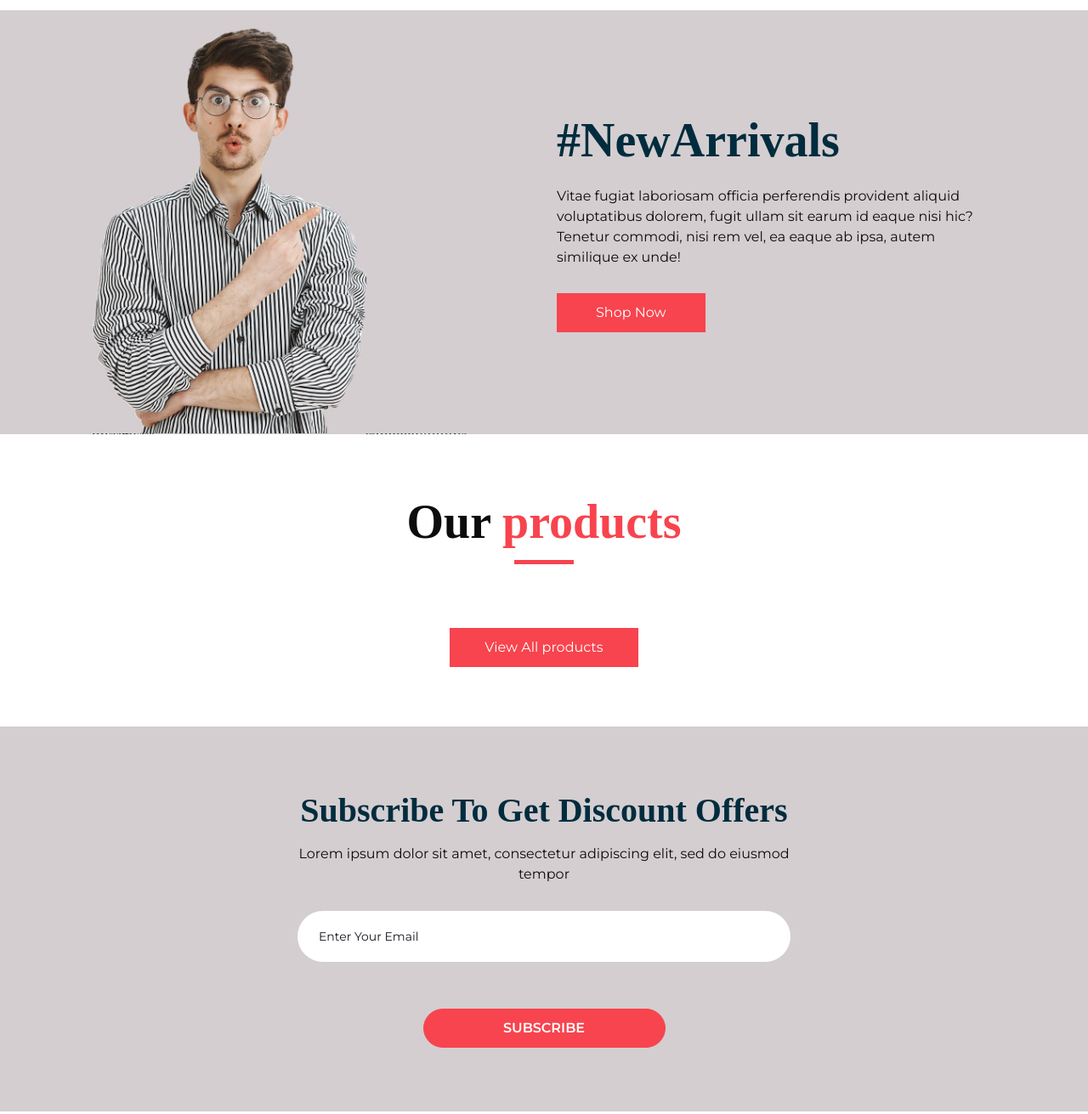
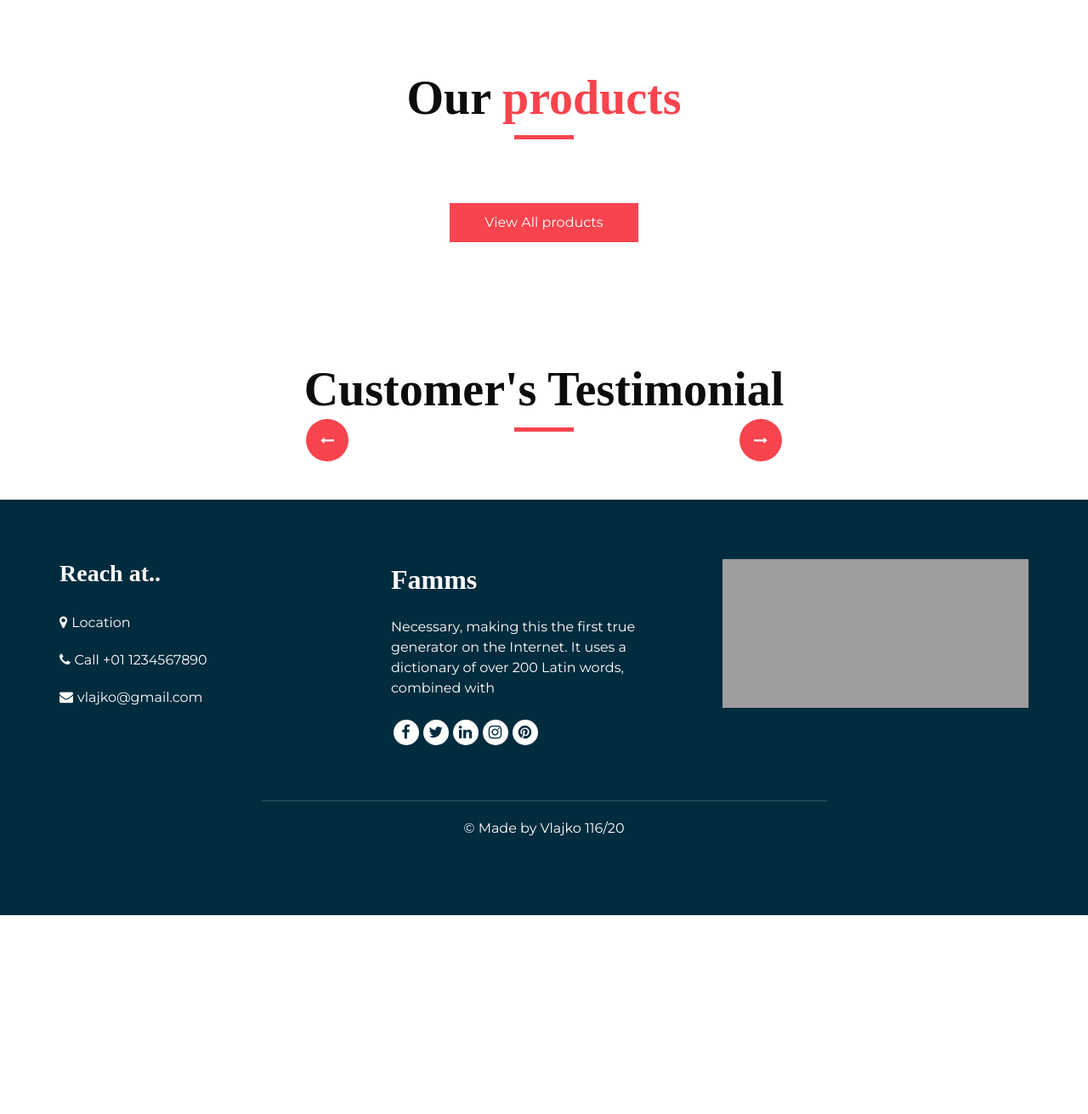
Before and after one commit to Vlajko001/WebProgramiranje1, a plain HTML site: page index.html in a window 1280 px wide. Shown: the part 1020-2331 px from the top of the page at 85% size. After the commit the page ends 2097 px from the top, so only its background shows below. Drawn offline with nearby package versions, Linux system fonts and the light colour scheme; some packages are replaced by stand-ins of ours; grey boxes are pictures that could not be loaded.

Commit message:
Add files via upload

```diff
--- a/index.html
+++ b/index.html
@@ -7,11 +7,11 @@
       <!-- Mobile Metas -->
       <meta name="viewport" content="width=device-width, initial-scale=1, shrink-to-fit=no" />
       <!-- Site Metas -->
-      <meta name="keywords" content="" />
-      <meta name="description" content="" />
-      <meta name="author" content="" />
-      <link rel="shortcut icon" href="images/favicon.png" type="">
-      <title>Famms - Fashion HTML Template</title>
+      <meta name="keywords" content="Famms, dress, shirt, buy clothes, fancy" />
+      <meta name="description" content="Welcome to Famms, your #1 choice for shopping fancy clothes for whatever oportunity shows up. Clothes make the man, or the woman depending on context(who's the buyer)." />
+      <meta name="author" content="Владимир Јовановић" />
+      <link rel="shortcut icon" href="images/favicon.png" type="image/ico" />
+      <title>Famms</title>
       <!-- bootstrap core css -->
       <link rel="stylesheet" type="text/css" href="css/bootstrap.css" />
       <!-- font awesome style -->
@@ -20,6 +20,7 @@
       <link href="css/style.css" rel="stylesheet" />
       <!-- responsive style -->
       <link href="css/responsive.css" rel="stylesheet" />
+      <link href="css/mojNekiCss.css" rel="stylesheet" />
    </head>
    <body>
       <div class="hero_area">
@@ -47,7 +48,7 @@
                            <a class="nav-link" href="product.html">Products</a>
                         </li>
                         <li class="nav-item">
-                           <a class="nav-link" href="blog_list.html">Blog</a>
+                           <a class="nav-link" href="Documentation.pdf" download="Documentation">Documentation</a>
                         </li>
                         <li class="nav-item">
                            <a class="nav-link" href="contact.html">Contact</a>
@@ -110,34 +111,6 @@
          </div>
       </section>
       <!-- end why section -->
-
-      <!-- arrival section -->
-      <section class="arrival_section">
-         <div class="container">
-            <div class="box">
-               <div class="arrival_bg_box">
-                  <img src="images/arrival-bg.png" alt="">
-               </div>
-               <div class="row">
-                  <div class="col-md-6 ml-auto">
-                     <div class="heading_container remove_line_bt">
-                        <h2>
-                           #NewArrivals
-                        </h2>
-                     </div>
-                     <p style="margin-top: 20px;margin-bottom: 30px;">
-                        Vitae fugiat laboriosam officia perferendis provident aliquid voluptatibus dolorem, fugit ullam sit earum id eaque nisi hic? Tenetur commodi, nisi rem vel, ea eaque ab ipsa, autem similique ex unde!
-                     </p>
-                     <a href="">
-                     Shop Now
-                     </a>
-                  </div>
-               </div>
-            </div>
-         </div>
-      </section>
-      <!-- end arrival section -->
-
       <!-- product section -->
       <section class="product_section layout_padding">
          <div class="container">
@@ -156,30 +129,6 @@
       </section>
       <!-- end product section -->
 
-      <!-- subscribe section -->
-      <section class="subscribe_section">
-         <div class="container-fuild">
-            <div class="box">
-               <div class="row">
-                  <div class="col-md-6 offset-md-3">
-                     <div class="subscribe_form ">
-                        <div class="heading_container heading_center">
-                           <h3>Subscribe To Get Discount Offers</h3>
-                        </div>
-                        <p>Lorem ipsum dolor sit amet, consectetur adipiscing elit, sed do eiusmod tempor</p>
-                        <form action="">
-                           <input type="email" placeholder="Enter your email">
-                           <button>
-                           subscribe
-                           </button>
-                        </form>
-                     </div>
-                  </div>
-               </div>
-            </div>
-         </div>
-      </section>
-      <!-- end subscribe section -->
       <!-- client section -->
       <section class="client_section layout_padding">
          <div class="container">
```
Also changed, not shown: about.html (+6 -6 lines), contact.html (+19 -38 lines), product.html (+7 -6 lines), testimonial.html (+6 -6 lines).
